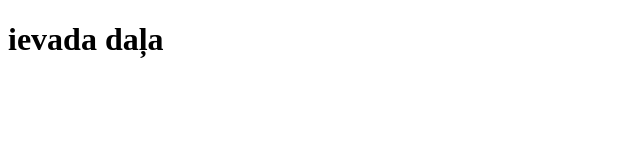
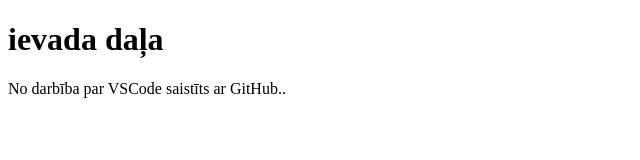
Before and after one commit to artjomsR1/ievads, a plain HTML site: page index.html in a window 1280 px wide. Shown: the whole page, without its empty margins (0-640 px from the left). Drawn offline with Linux system fonts and the light colour scheme.

Commit message:
Update index.html
pirmais papildinājums

```diff
--- a/index.html
+++ b/index.html
@@ -6,5 +6,6 @@
     </head>
     <body>
         <H1>ievada daļa</H1>
+        No darbība par VSCode saistīts ar GitHub..
     </body>
 </html>
```
